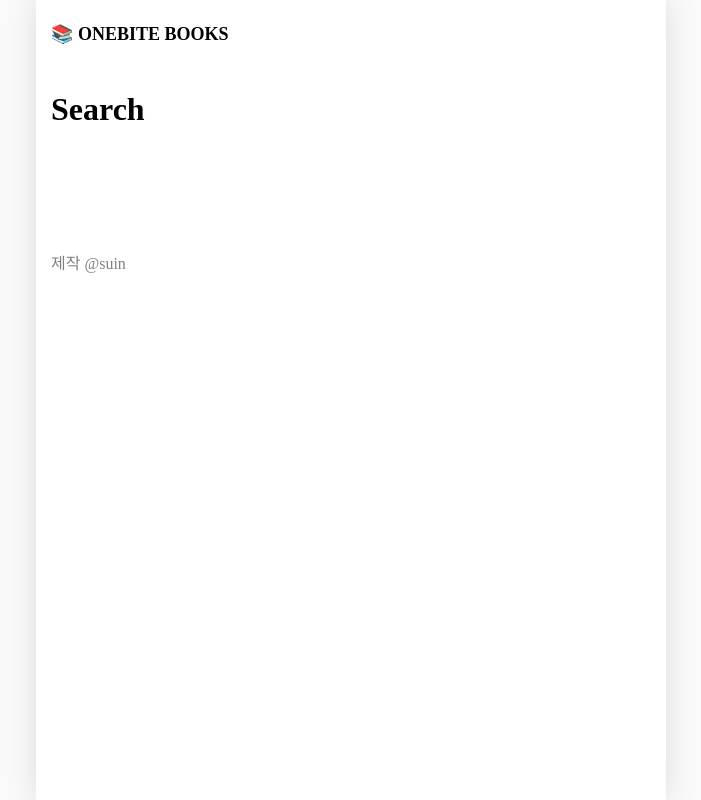
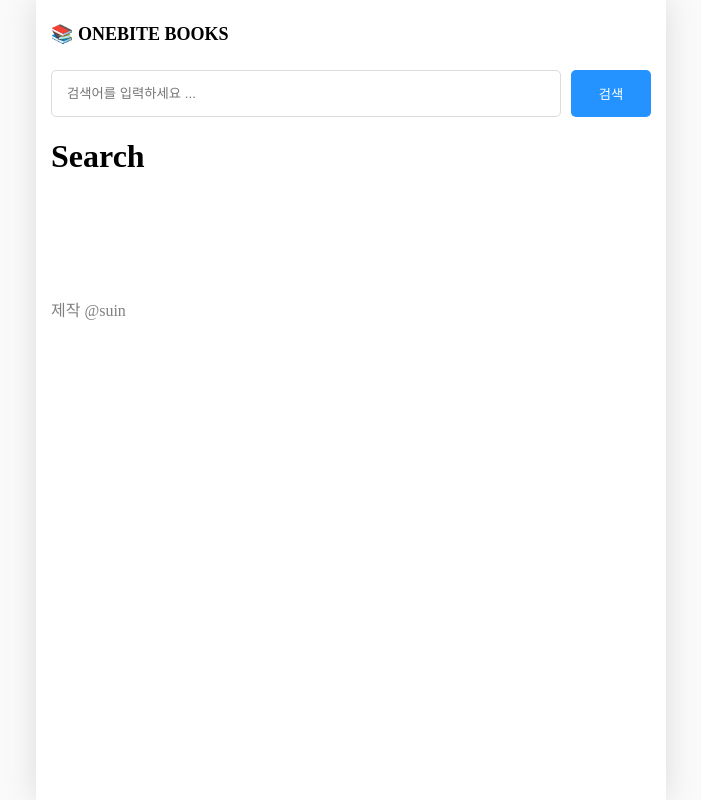
Before and after one commit to Kimsu-in/OneBiteBook, a Next.js app in the folder section02/: page /search in a window 1280 px wide. Shown: the whole page, without its empty margins (289-990 px from the left). Built offline with nearby package versions, Linux system fonts and the light colour scheme.

Commit message:
:sparkles: Global Layout 적용 & Searchbar

```diff
--- /dev/null
+++ b/section02/src/components/searchable-layout.module.css
@@ -0,0 +1,21 @@
+.searchbar_container {
+  display: flex;
+  gap: 10px;
+  margin-bottom: 20px;
+}
+
+.searchbar_container > input {
+  flex: 1;
+  padding: 15px;
+  border-radius: 5px;
+  border: 1px solid rgb(220, 220, 220);
+}
+
+.searchbar_container > button {
+  width: 80px;
+  border-radius: 5px;
+  border: none;
+  background-color: rgb(37, 147, 255);
+  color: white;
+  cursor: pointer;
+}
--- /dev/null
+++ b/section02/src/components/searchable-layout.tsx
@@ -0,0 +1,48 @@
+import { useRouter } from "next/router";
+import { ReactNode, useEffect, useState } from "react";
+import style from "./searchable-layout.module.css";
+
+export default function SearchableLayout({
+  children,
+}: {
+  children: ReactNode;
+}) {
+  const router = useRouter();
+  const [search, setSearch] = useState("");
+
+  const q = router.query.q as string;
+
+  useEffect(() => {
+    setSearch(q || "");
+  }, [q]);
+
+  const onChangeSearch = (e: React.ChangeEvent<HTMLInputElement>) => {
+    setSearch(e.target.value);
+  };
+
+  const onSubmit = () => {
+    if (!search || q === search) return;
+    router.push(`/search?q=${search}`);
+  };
+
+  const onKeyDown = (e: React.KeyboardEvent<HTMLInputElement>) => {
+    if (e.key === "Enter") {
+      onSubmit();
+    }
+  };
+
+  return (
+    <div>
+      <div className={style.searchbar_container}>
+        <input
+          value={search}
+          onKeyDown={onKeyDown}
+          onChange={onChangeSearch}
+          placeholder="검색어를 입력하세요 ..."
+        />
+        <button onClick={onSubmit}>검색</button>
+      </div>
+      {children}
+    </div>
+  );
+}
--- a/section02/src/pages/_app.tsx
+++ b/section02/src/pages/_app.tsx
@@ -1,12 +1,19 @@
 import GlobalLayout from "@/components/global-layout";
 import "@/styles/globals.css";
+import { NextPage } from "next";
 import type { AppProps } from "next/app";
+import { ReactNode } from "react";
+
+type NextPageWithLayout = NextPage & {
+  getLayout?: (page: ReactNode) => ReactNode;
+};
 
 // 모든 페이지들의 부모 컴포넌트
-export default function App({ Component, pageProps }: AppProps) {
-  return (
-    <GlobalLayout>
-      <Component {...pageProps} />
-    </GlobalLayout>
-  );
+export default function App({
+  Component,
+  pageProps,
+}: AppProps & { Component: NextPageWithLayout }) {
+  const getLayout = Component.getLayout ?? ((page: ReactNode) => page);
+
+  return <GlobalLayout>{getLayout(<Component {...pageProps} />)}</GlobalLayout>;
 }
--- a/section02/src/pages/index.tsx
+++ b/section02/src/pages/index.tsx
@@ -1,6 +1,8 @@
 // CSS Module
 // 유니크한 값으로 변경되어서 다른 className과 겹치는 것을 방지
+import { ReactNode } from "react";
 import style from "./index.module.css";
+import SearchableLayout from "@/components/searchable-layout";
 
 export default function Home() {
   return (
@@ -10,3 +12,7 @@ export default function Home() {
     </>
   );
 }
+
+Home.getLayout = (page: ReactNode) => {
+  return <SearchableLayout>{page}</SearchableLayout>;
+};
--- a/section02/src/pages/search/index.tsx
+++ b/section02/src/pages/search/index.tsx
@@ -1,4 +1,6 @@
+import SearchableLayout from "@/components/searchable-layout";
 import { useRouter } from "next/router";
+import { ReactNode } from "react";
 
 export default function Page() {
   const router = useRouter();
@@ -6,3 +8,7 @@ export default function Page() {
 
   return <h1>Search {q}</h1>;
 }
+
+Page.getLayout = (page: ReactNode) => {
+  return <SearchableLayout>{page}</SearchableLayout>;
+};
```
